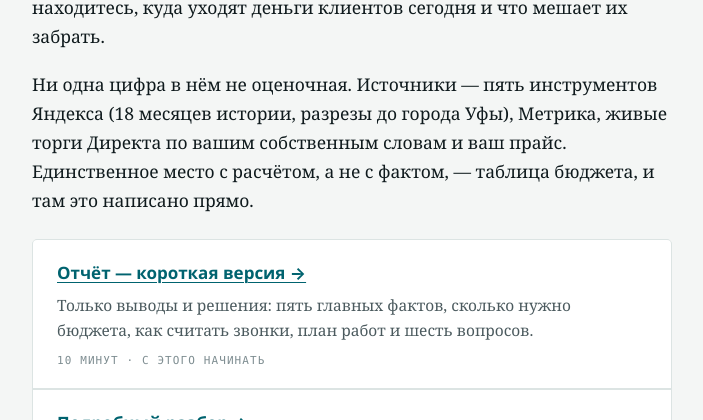
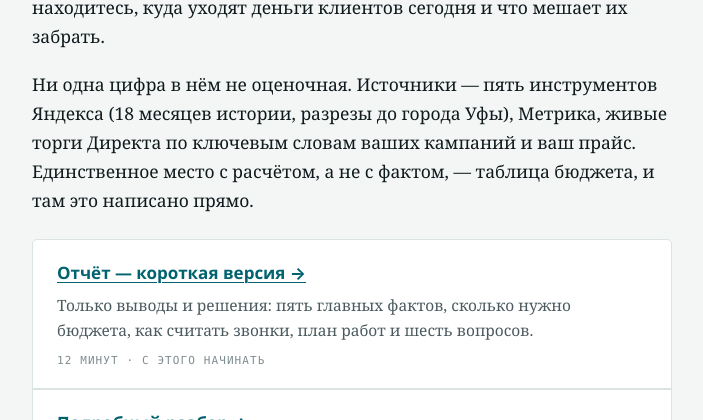
Before and after one commit to ViGiT109/lorak-ads-otchet, a plain HTML site: page 2026-07-25/pismo.html in a window 1280 px wide. Shown: the part 672-1092 px from the top of the page, without its empty margins (288-991 px from the left). Drawn offline with Linux system fonts and the light colour scheme.

Commit message:
chore: publish reports 2026-07-26

```diff
--- a/2026-07-25/pismo.html
+++ b/2026-07-25/pismo.html
@@ -147,16 +147,16 @@ footer{padding:34px 0 56px;border-top:1px solid var(--hair)}
   их забрать.</p>
 
   <p>Ни одна цифра в нём не оценочная. Источники — пять инструментов Яндекса
-  (18 месяцев истории, разрезы до города Уфы), Метрика, живые торги Директа по вашим
-  собственным словам и ваш прайс. Единственное место с расчётом, а не с фактом, —
-  таблица бюджета, и там это написано прямо.</p>
+  (18 месяцев истории, разрезы до города Уфы), Метрика, живые торги Директа
+  по ключевым словам ваших кампаний и ваш прайс. Единственное место с расчётом,
+  а не с фактом, — таблица бюджета, и там это написано прямо.</p>
 
   <div class="docs">
     <div class="doc">
       <a href="index.html">Отчёт — короткая версия →</a>
       <p>Только выводы и решения: пять главных фактов, сколько нужно бюджета,
       как считать звонки, план работ и шесть вопросов.</p>
-      <span class="when">10 минут · с этого начинать</span>
+      <span class="when">12 минут · с этого начинать</span>
     </div>
     <div class="doc">
       <a href="podrobno.html">Подробный разбор →</a>
```
